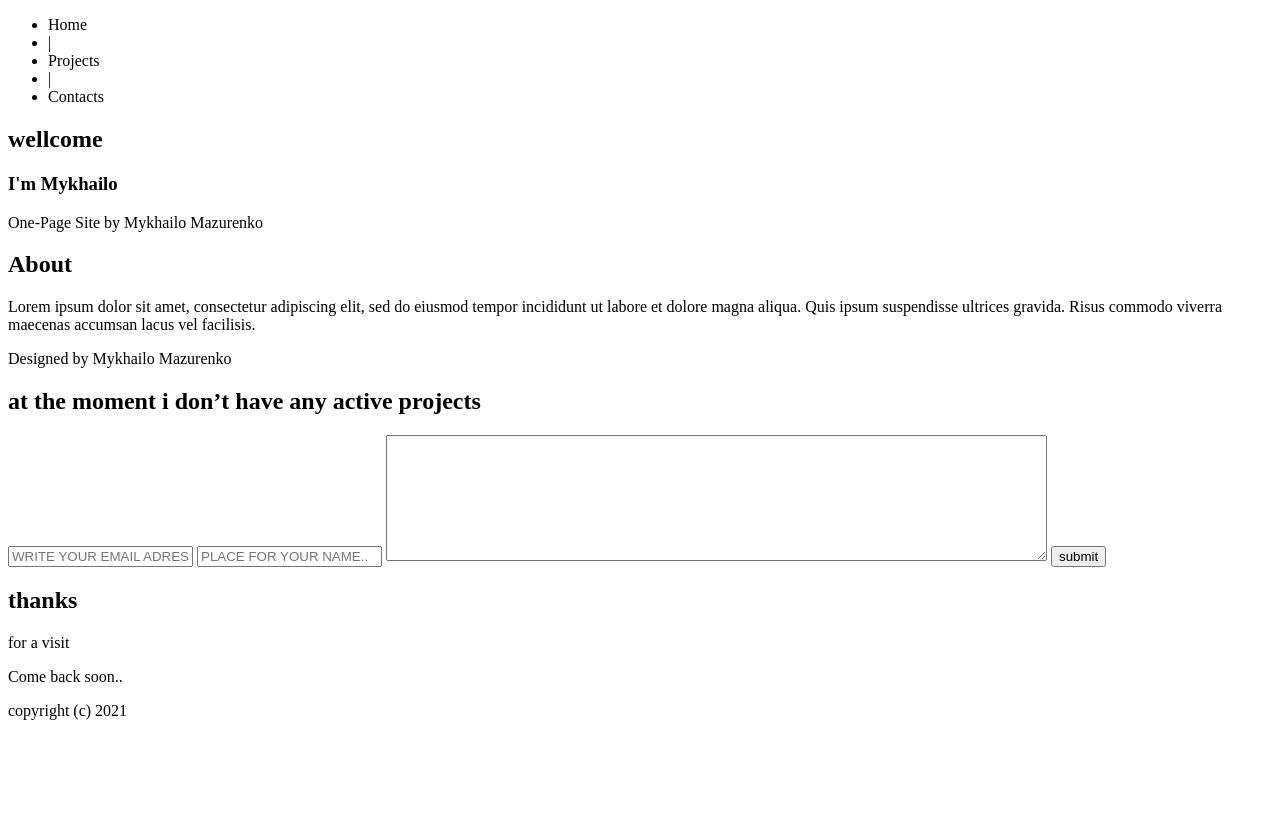
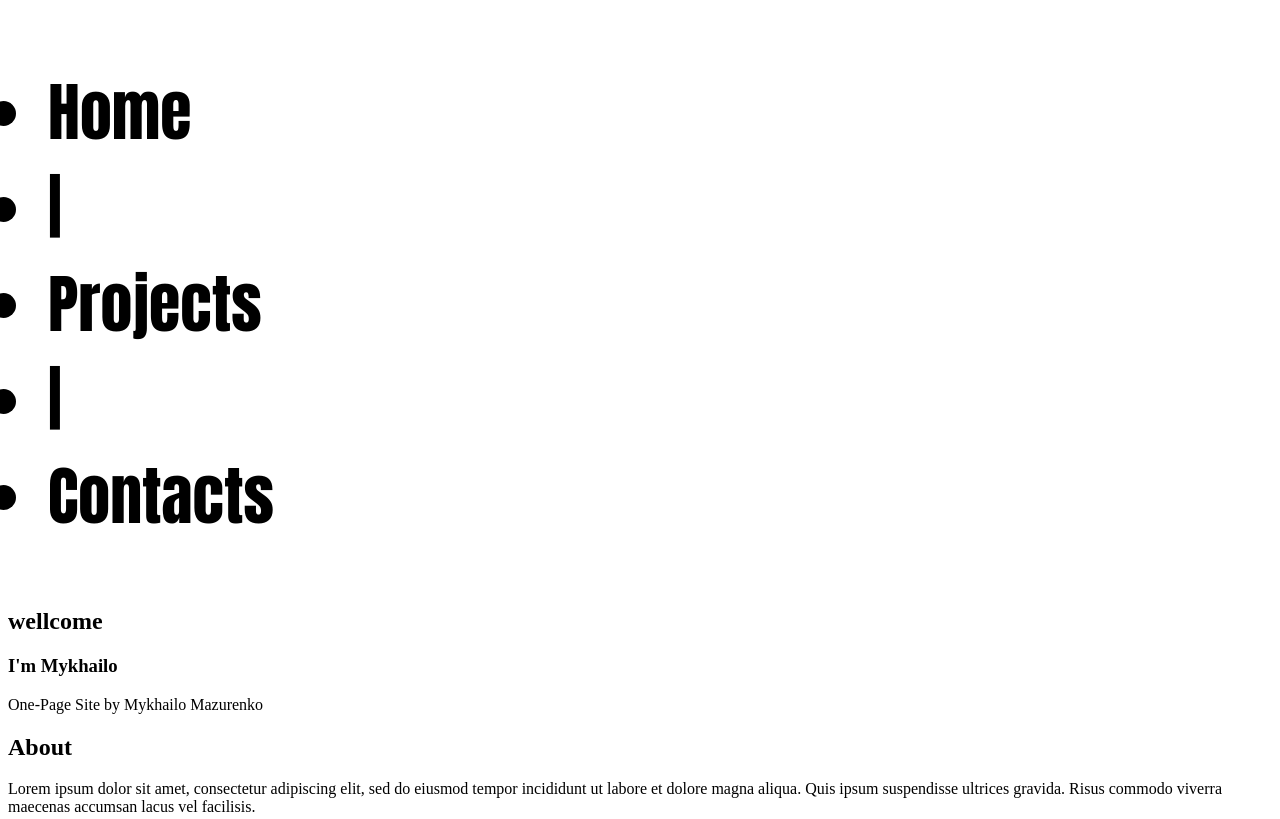
Before and after one commit to misha-me/myPortfolio, a plain HTML site: page index.html in a window 1280 px wide. Shown: the top 819 px of the page. Drawn offline with Linux system fonts and the light colour scheme.

Commit message:
add header.css

```diff
--- /dev/null
+++ b/css/header.css
@@ -0,0 +1,4 @@
+header {
+  font-size: 48pt;
+  font-family: "Impact", sans-serif;
+}
--- a/css/master.css
+++ b/css/master.css
@@ -1 +1,2 @@
 @import "default.css";
+@import "header.css";
```
